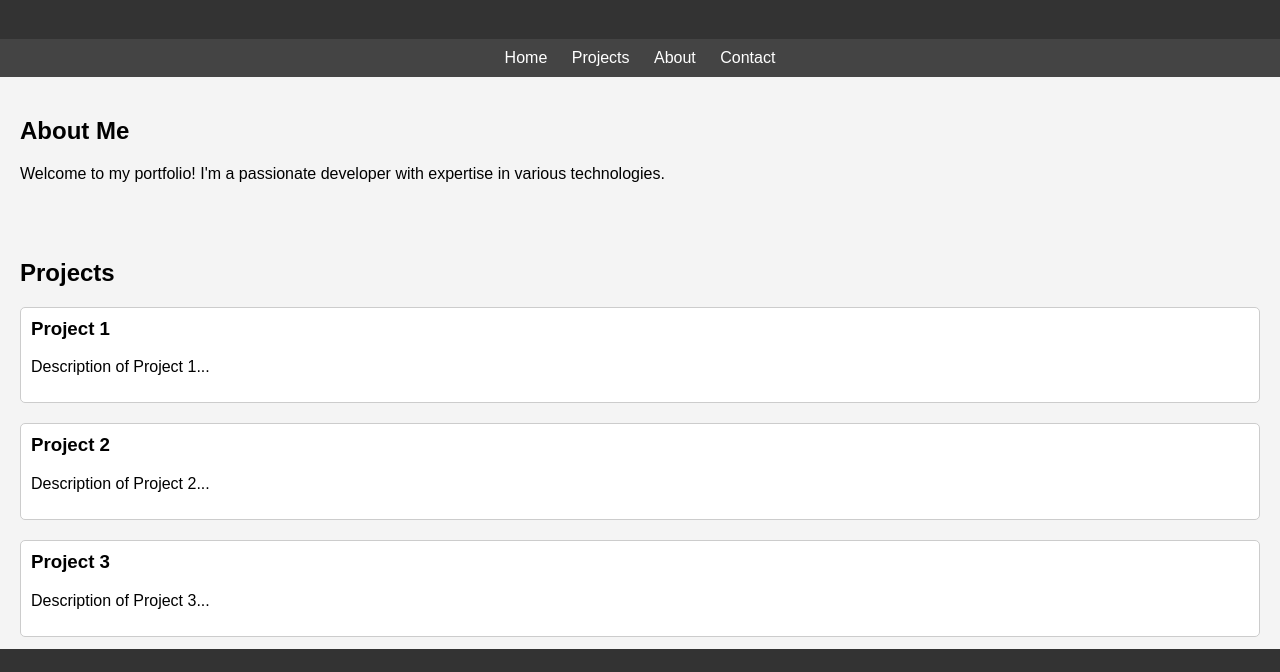
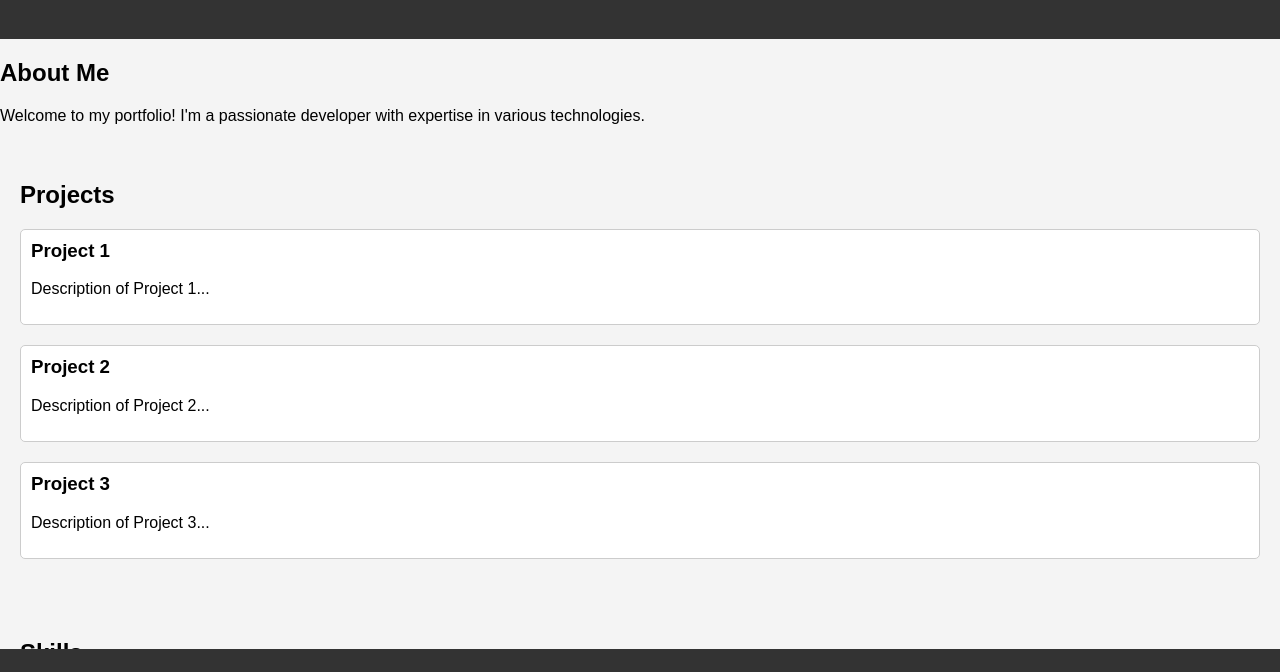
Before and after one commit to Vista265/News-site-, a plain HTML site: page index.html in a window 1280 px wide. Shown: the part 81-753 px from the top of the page. Drawn offline with Linux system fonts and the light colour scheme.

Commit message:
Update index.html

```diff
--- a/index.html
+++ b/index.html
@@ -58,13 +58,6 @@
     <header>
         <h1>Developer Portfolio</h1>
     </header>
-    <nav>
-        <a href="#">Home</a>
-        <a href="#">Projects</a>
-        <a href="#">About</a>
-        <a href="#">Contact</a>
-    </nav>
-    <section>
         <h2>About Me</h2>
         <p>Welcome to my portfolio! I'm a passionate developer with expertise in various technologies.</p>
     </section>
```
